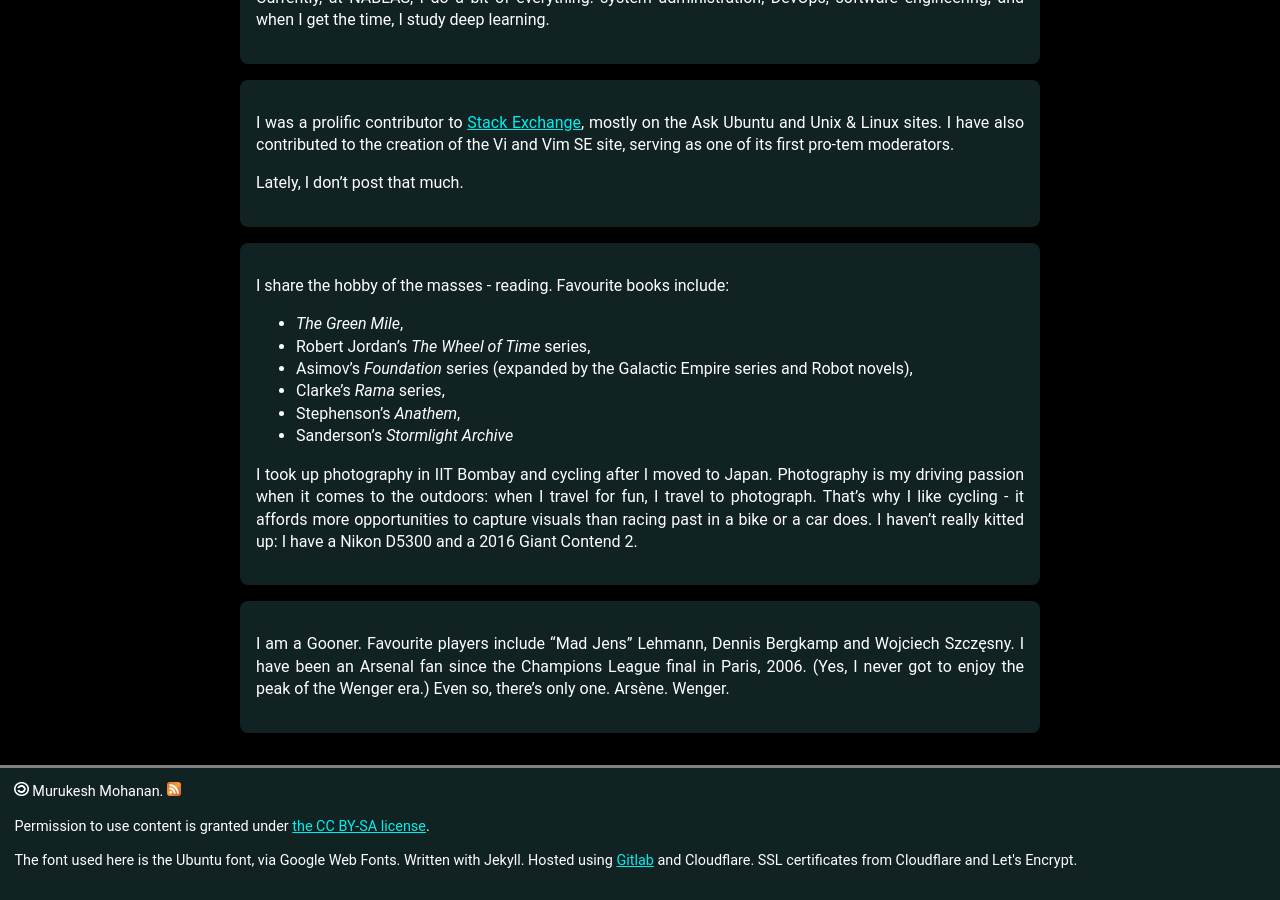
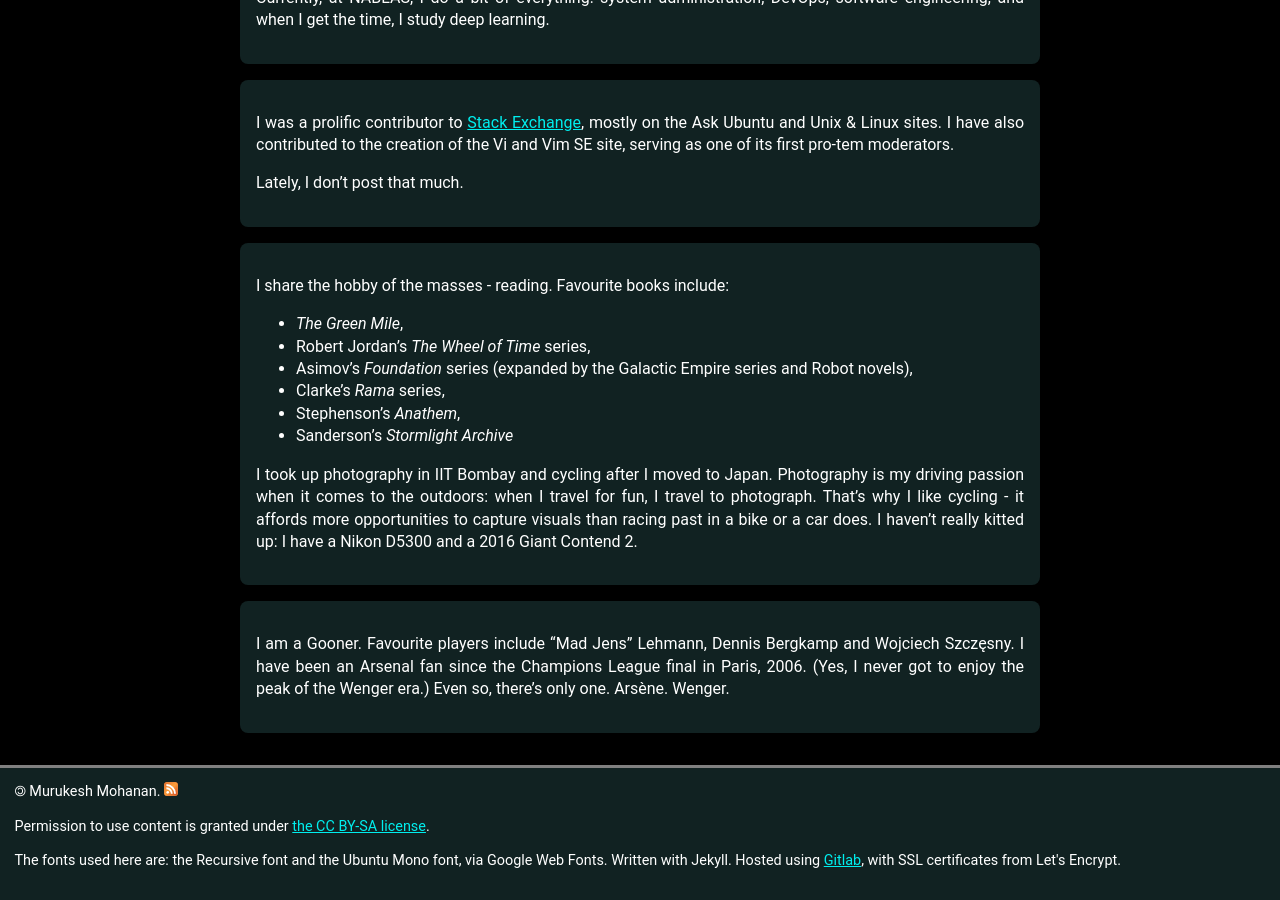
Before and after one commit to muru/muru.github.io, a Jekyll site: the page built from index.md, in a window 1280 px wide and 900 px high, scrolled down 605 px. Built offline with Jekyll 4.4.1, drawn with Linux system fonts in a browser that asks for light colours; emoji names are drawn with the system emoji font; some web fonts are replaced.

Commit message:
Update footer after font changes

```diff
--- a/_layouts/default.html
+++ b/_layouts/default.html
@@ -56,11 +56,11 @@
 		</article>
 		<footer class="section">
 			<!-- Copyleft FTW! -->
-			<img src="{{ site.base-url }}/images/Copyleft.png" style="height: 1em;" alt="copyleft"> Murukesh Mohanan.
+			&#127279; Murukesh Mohanan.
 			<a class="rss" href="{{ site.base-url }}/feed.xml"><img src="{{ site.base-url }}/images/rss.svg" alt="RSS"></a>
 			<p>Permission to use content is granted under <a href="https://creativecommons.org/licenses/by-sa/3.0/" rel="license">the CC BY-SA license</a>.</p>
-			<p>The font used here is the Ubuntu font, via Google Web Fonts. Written with Jekyll.
-			Hosted using <a href="https://gitlab.com/murukesh/murukesh.gitlab.io">Gitlab</a> and Cloudflare. SSL certificates from Cloudflare and Let's Encrypt. </p>
+			<p>The fonts used here are: the Recursive font and the Ubuntu Mono font, via Google Web Fonts. Written with Jekyll.
+			Hosted using <a href="https://gitlab.com/murukesh/murukesh.gitlab.io">Gitlab</a>, with SSL certificates from Let's Encrypt. </p>
 		</footer>
 	</body>
 </html>
```
Also changed, not shown: images/Copyleft.png (deleted).
